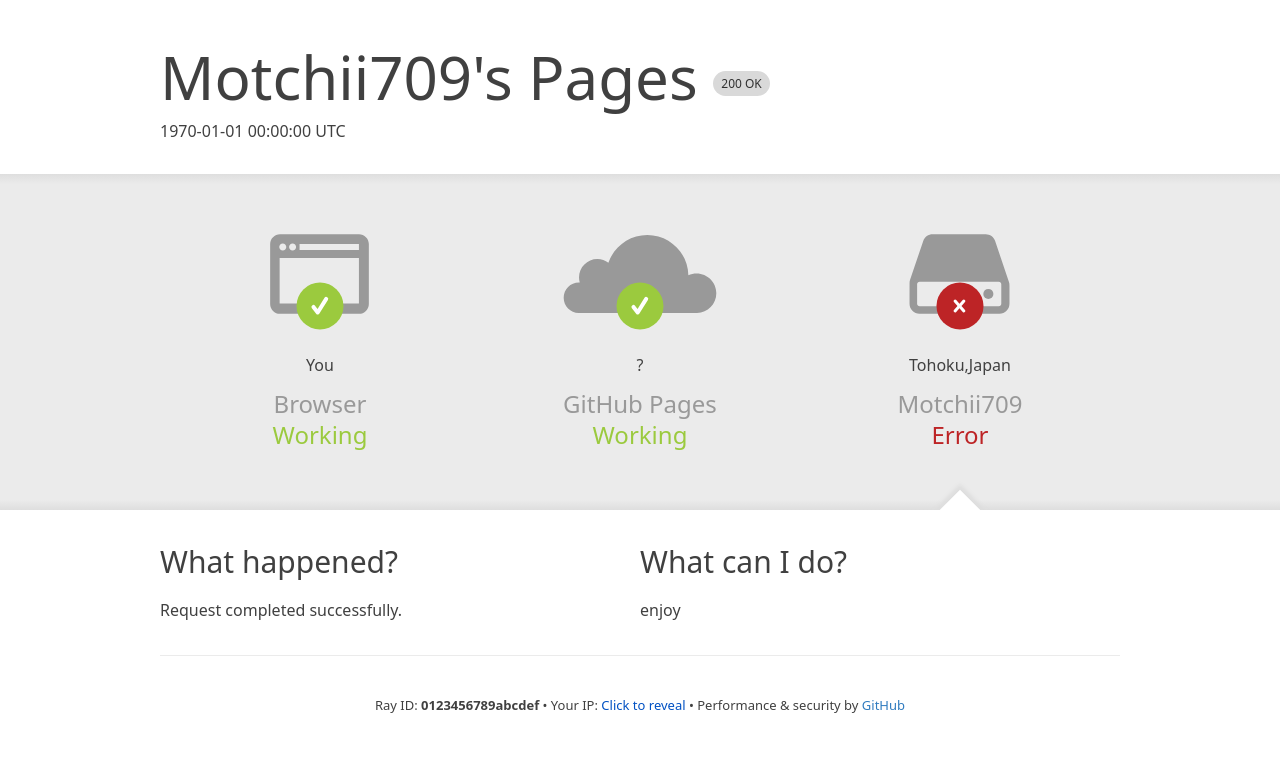
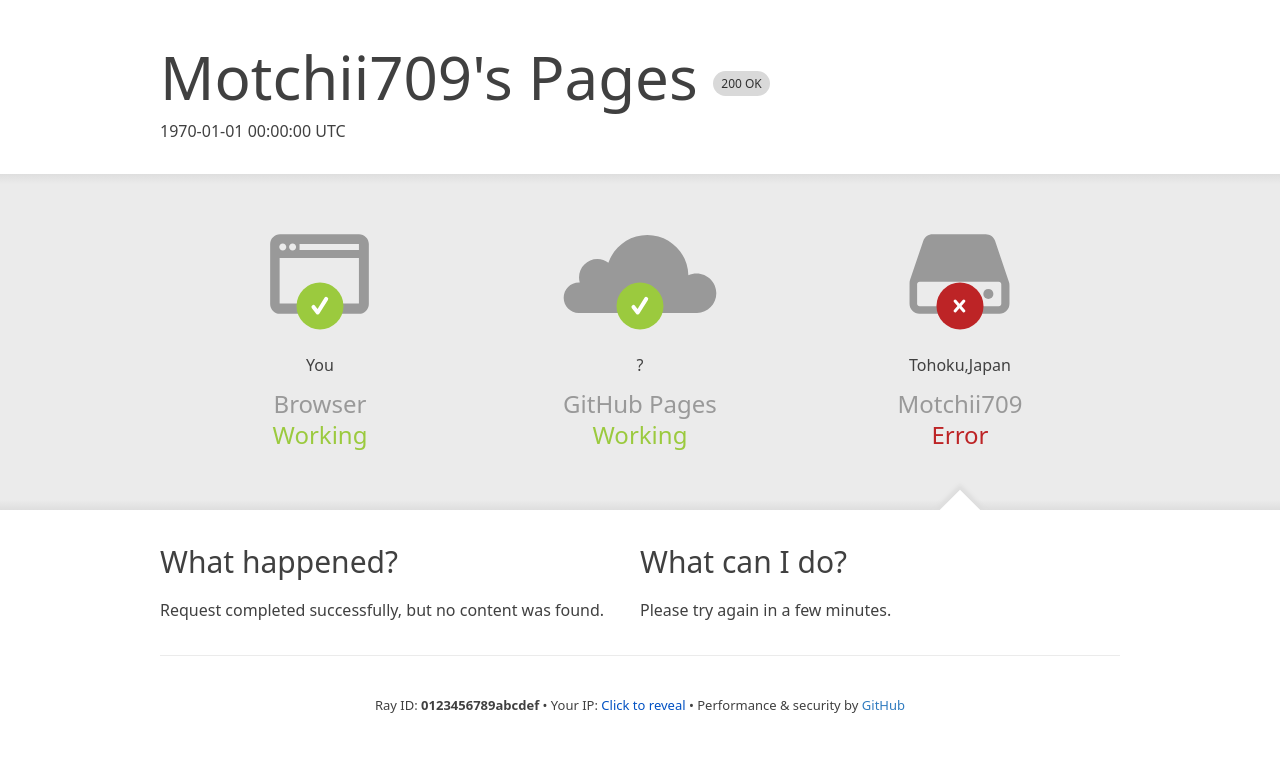
Before and after one commit to motchii709/motchii709.github.io, a plain HTML site: page index.html in a window 1280 px wide. Drawn offline with Linux system fonts and the light colour scheme.

Commit message:
update text

```diff
--- a/index.html
+++ b/index.html
@@ -62,11 +62,11 @@
             <div class="clearfix">
                 <div class="w-1/2 md:w-full float-left pr-6 md:pb-10 md:pr-0 leading-relaxed">
                     <h2 class="text-3xl font-normal leading-1.3 mb-4">What happened?</h2>
-                    Request completed successfully.
+                    Request completed successfully, but no content was found.
                 </div>
                 <div class="w-1/2 md:w-full float-left leading-relaxed">
                     <h2 class="text-3xl font-normal leading-1.3 mb-4">What can I do?</h2>
-                    enjoy
+                    Please try again in a few minutes.
                 </div>
             </div>
         </div>
```
